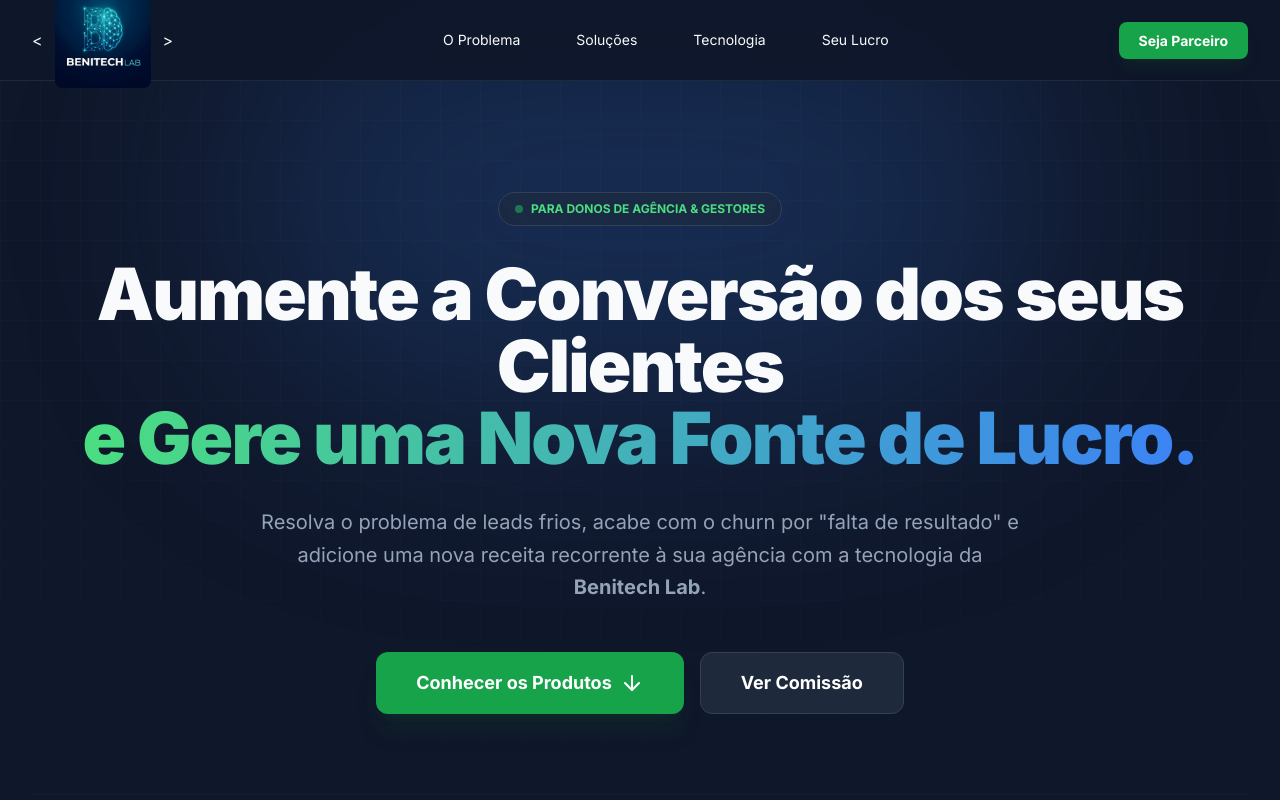
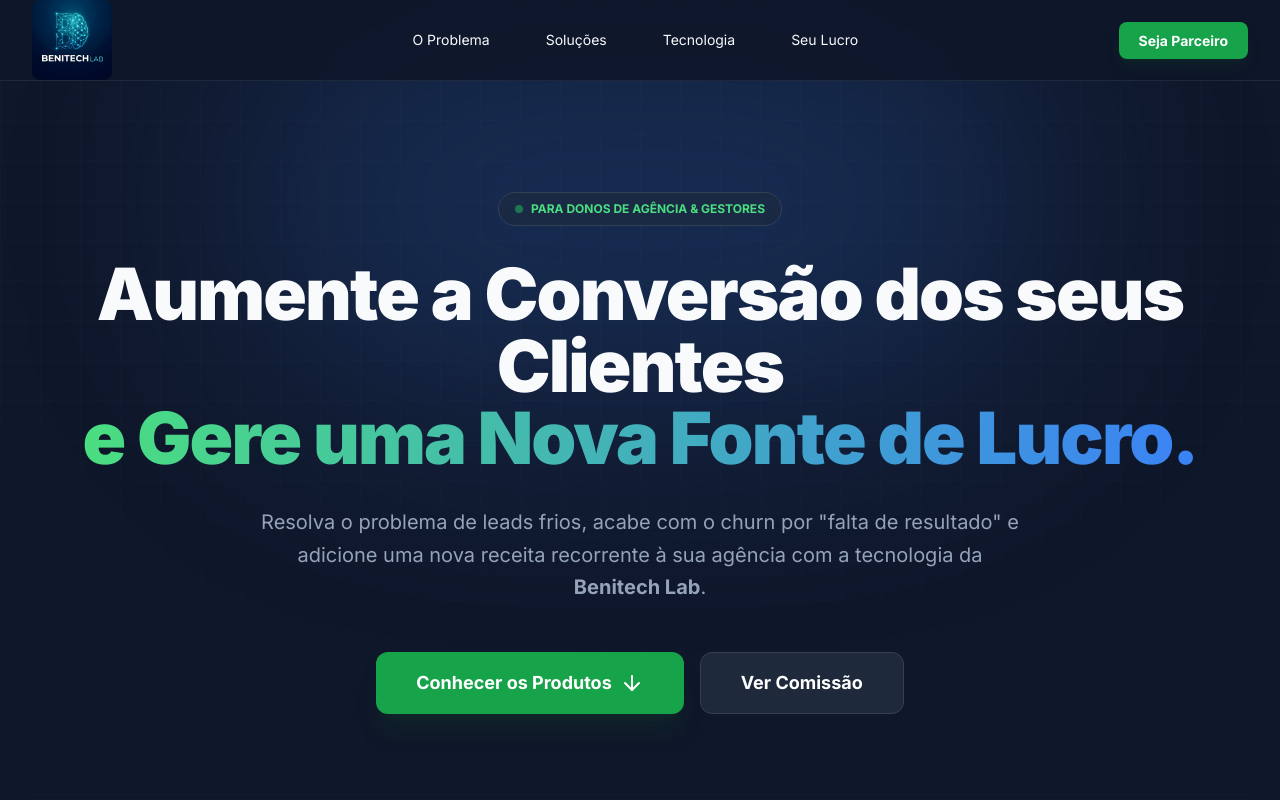
Before and after one commit to doni010520/benitech-landing-page, a plain HTML site: page index.html in a window 1280 px wide. Shown: the top 800 px of the page. Drawn offline with nearby package versions, Linux system fonts and the light colour scheme.

Commit message:
Update index.html

```diff
--- a/index.html
+++ b/index.html
@@ -59,7 +59,7 @@
             <div class="flex items-center justify-between h-20">
                 <div class="flex items-center gap-3">
                     <!-- LOGO: Certifique-se que o arquivo no GitHub se chama "logo.png" -->
-                    <<img src="logo.png" alt="Benitech Lab" class="h-24 w-auto object-contain rounded-lg">>
+                    <img src="logo.png" alt="Benitech Lab" class="h-20 w-auto object-contain rounded-lg">
                 </div>
                 <div class="hidden md:block">
                     <div class="ml-10 flex items-baseline space-x-8">
```
